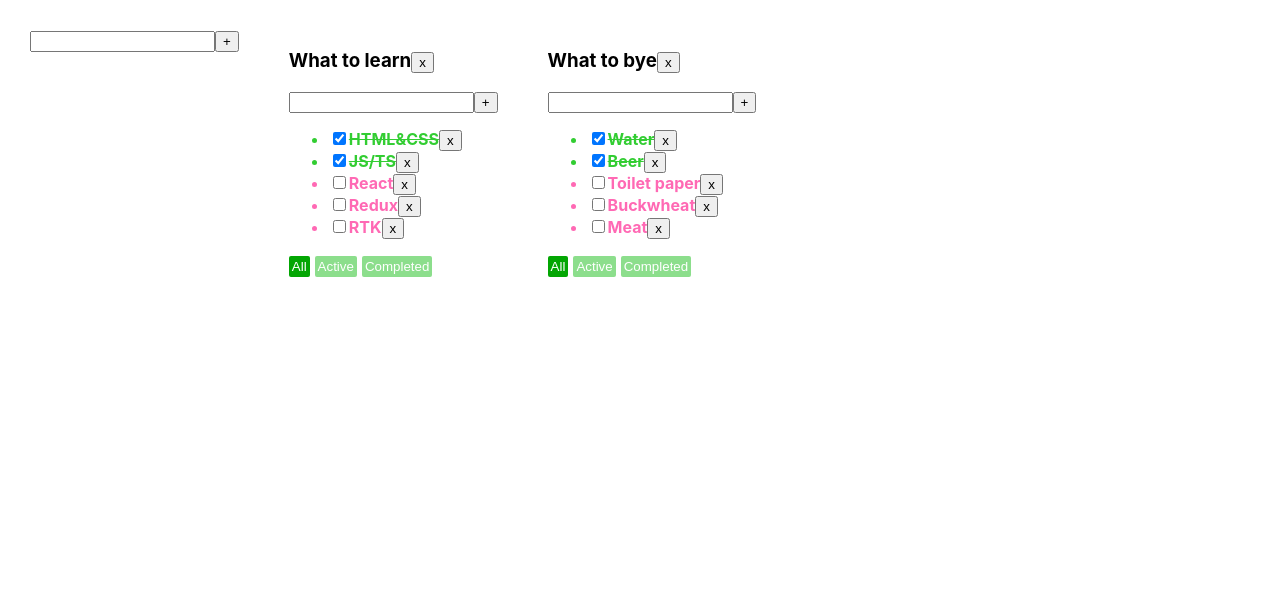
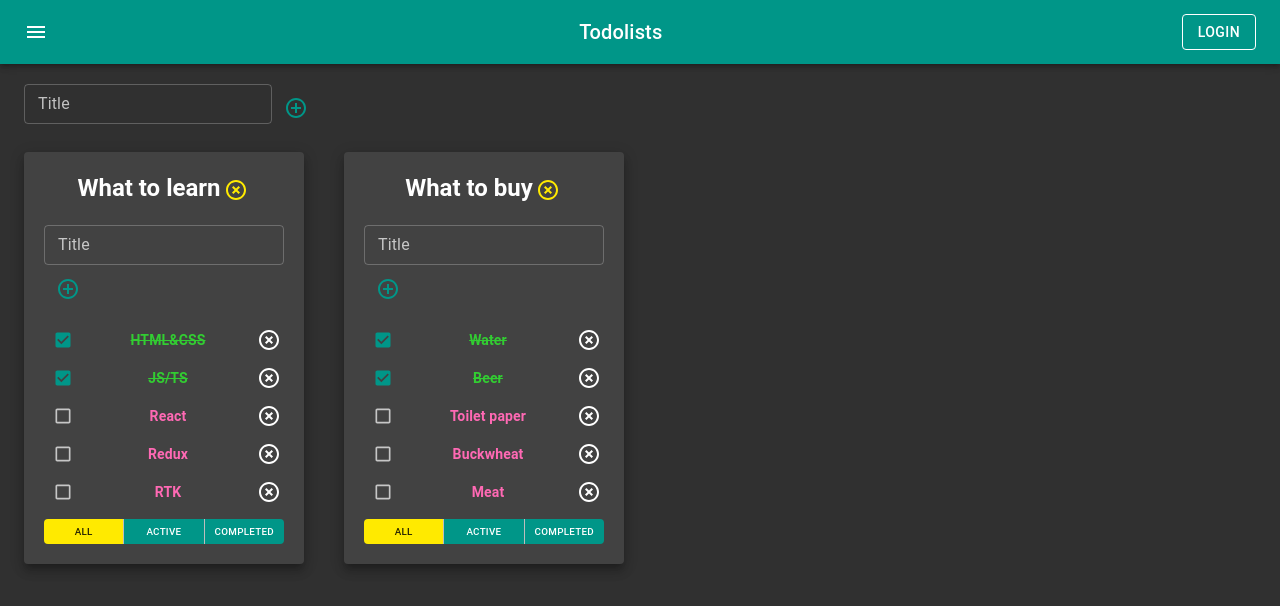
Before and after one commit to igor-minaev/it-incubator-todolist, a React (Create React App) app: page / in a window 1280 px wide. Shown: the top 606 px of the page. Built offline with nearby package versions, Linux system fonts and the light colour scheme.

Commit message:
add: lesson 7

```diff
--- a/package.json
+++ b/package.json
@@ -3,6 +3,8 @@
   "version": "0.1.0",
   "private": true,
   "dependencies": {
+    "@material-ui/core": "^4.12.4",
+    "@material-ui/icons": "^4.11.3",
     "@testing-library/jest-dom": "^4.2.4",
     "@testing-library/react": "^9.3.2",
     "@testing-library/user-event": "^7.1.2",
--- a/src/AddItemForm.tsx
+++ b/src/AddItemForm.tsx
@@ -1,10 +1,12 @@
 import React, {ChangeEvent, KeyboardEvent, useState} from 'react';
+import {IconButton, TextField} from "@material-ui/core";
+import {AddCircleOutline} from "@material-ui/icons";
 
 type AddItemFormPropsType = {
-    addItem: (title:string) => void
+    addItem: (title: string) => void
 }
 
-export const AddItemForm = (props:AddItemFormPropsType) => {
+export const AddItemForm = (props: AddItemFormPropsType) => {
     const [title, setTitle] = useState('')
     const [error, setError] = useState<boolean>(false)
     const onChangeSetLocalTitle = (e: ChangeEvent<HTMLInputElement>) => {
@@ -21,14 +23,21 @@ export const AddItemForm = (props:AddItemFormPropsType) => {
         }
         setTitle('')
     }
-    const errorMessage = error ? <div style={{fontWeight: 'bold', color: 'hotpink'}}>Title is required!</div> : null
+    /*const errorMessage = error ? <div style={{fontWeight: 'bold', color: 'hotpink'}}>Title is required!</div> : null*/
     return (
         <div>
-            <input className={error ? 'error' : ''}
-                   onChange={onChangeSetLocalTitle} value={title}
-                   onKeyDown={onEnterDownAddItem}/>
-            <button onClick={addItem}>+</button>
-            {errorMessage}
+            <TextField
+                variant={'outlined'}
+                onChange={onChangeSetLocalTitle} value={title}
+                onKeyDown={onEnterDownAddItem}
+                label={'Title'}
+                size={'small'}
+                error={error}
+                helperText={error && 'Title is required!'}
+            />
+            <IconButton onClick={addItem} color={'primary'}>
+                <AddCircleOutline/>
+            </IconButton>
         </div>
     );
 };
--- a/src/App.css
+++ b/src/App.css
@@ -1,11 +1,11 @@
-.App {
+/*.App {
     padding: 30px;
     display: flex;
 }
 
 .App > div {
     margin-right: 50px;
-}
+}*/
 
 .isDone {
     text-decoration: line-through;
@@ -18,7 +18,7 @@
     color: hotpink;
 }
 
-.btn {
+/*.btn {
     color: white;
     background-color: #8cde8c;
     cursor: pointer;
@@ -36,4 +36,4 @@
 .error {
     border: 2px solid hotpink;
     outline: none;
-}
+}*/
--- a/src/App.tsx
+++ b/src/App.tsx
@@ -3,6 +3,8 @@ import './App.css';
 import Todolist, {TaskType} from "./Todolist";
 import {v1} from "uuid";
 import {AddItemForm} from "./AddItemForm";
+import {AppBar, Button, Container, Grid, IconButton, Paper, Toolbar, Typography} from "@material-ui/core";
+import {Menu} from "@material-ui/icons";
 
 //data-> CRUD
 //create
@@ -31,7 +33,7 @@ function App() {
     const todolistId_2 = v1()
     const [todolists, setTodolists] = useState<Array<TodolistType>>([
         {id: todolistId_1, title: 'What to learn', filter: 'all'},
-        {id: todolistId_2, title: 'What to bye', filter: 'all'}
+        {id: todolistId_2, title: 'What to buy', filter: 'all'}
     ])
     const [tasks, setTasks] = useState<TaskStateType>({
         [todolistId_1]: [
@@ -118,8 +120,12 @@ function App() {
     const todolistComponents = todolists.map(tl => {
         const filteredTasks = getFilteredTasks(tasks[tl.id], tl.filter)
         return (
+            <Grid item key={tl.id}>
+                <Paper
+                    //variant={'outlined'}
+                    elevation={8}
+                    style={{width: '280px', padding: '20px'}}>
                     <Todolist
-                key={tl.id}
                         title={tl.title}
                         todolistId={tl.id}
                         filter={tl.filter}
@@ -133,13 +139,32 @@ function App() {
                         changeTodolistFilter={changeTodolistFilter}
                         changeTodolistTitle={changeTodolistTitle}
                     />
+                </Paper>
+            </Grid>
         )
     })
 
     return (
         <div className="App">
+            <AppBar position="static">
+                <Toolbar style={{justifyContent: "space-between"}}>
+                    <IconButton edge="start" color="inherit" aria-label="menu">
+                        <Menu/>
+                    </IconButton>
+                    <Typography variant="h6">
+                        Todolists
+                    </Typography>
+                    <Button color="inherit" variant={"outlined"}>Login</Button>
+                </Toolbar>
+            </AppBar>
+            <Container fixed>
+                <Grid container style={{padding: '20px 0'}}>
                     <AddItemForm addItem={addTodolist}/>
+                </Grid>
+                <Grid container spacing={5}>
                     {todolistComponents}
+                </Grid>
+            </Container>
         </div>
     );
 }
--- a/src/EditableSpan.tsx
+++ b/src/EditableSpan.tsx
@@ -1,4 +1,5 @@
 import React, {ChangeEvent, useState} from 'react';
+import {TextField} from "@material-ui/core";
 
 type EditableSpanPropsType = {
     title: string
@@ -20,7 +21,13 @@ export const EditableSpan = (props: EditableSpanPropsType) => {
     }
     return (
         isEditMode
-            ? <input value={title} onChange={onChangeSetLocalTitle} autoFocus onBlur={offEditMode}/>
+            ? <TextField
+                value={title}
+                onChange={onChangeSetLocalTitle}
+                autoFocus
+                onBlur={offEditMode}
+            />
             : <span onDoubleClick={onEditMode}>{props.title}</span>
-    );
+    )
+        ;
 };
--- a/src/Todolist.tsx
+++ b/src/Todolist.tsx
@@ -1,7 +1,9 @@
-import React, {useState, KeyboardEvent, ChangeEvent} from 'react';
+import React, {ChangeEvent} from 'react';
 import {FilterValuesType} from "./App";
 import {AddItemForm} from "./AddItemForm";
 import {EditableSpan} from "./EditableSpan";
+import {Button, ButtonGroup, Checkbox, IconButton, List, ListItem, Typography} from "@material-ui/core";
+import {HighlightOff} from "@material-ui/icons";
 
 export type TaskType = {
     id: string
@@ -29,15 +31,25 @@ const Todolist = (props: TodolistPropsType) => {
                 props.changeTaskTitle(t.id, title, props.todolistId)
             }
             return (
-                <li key={t.id} className={t.isDone ? 'isDone' : 'notIsDone'}>
-                    <input
-                        type="checkbox"
+                <ListItem
+                    style={{
+                        padding: '0px',
+                        justifyContent: 'space-between',
+                        textDecoration: t.isDone ? 'line-through' : 'none'
+                    }}
+                    key={t.id}
+                    className={t.isDone ? 'isDone' : 'notIsDone'}>
+                    <Checkbox
                         checked={t.isDone}
-                        onChange={changeTaskStatus}/>
-                    {/*<span>{t.title}</span>*/}
+                        onChange={changeTaskStatus}
+                        color={'primary'}
+                        size={'small'}
+                    />
                     <EditableSpan title={t.title} changeTitle={changeTaskTitle}/>
-                    <button onClick={removeTask}>x</button>
-                </li>
+                    <IconButton onClick={removeTask} size={'small'}>
+                        <HighlightOff/>
+                    </IconButton>
+                </ListItem>
             )
         })
         const addTask = (title: string) => {
@@ -46,27 +58,49 @@ const Todolist = (props: TodolistPropsType) => {
         const handlerCreator = (filter: FilterValuesType) => () => props.changeTodolistFilter(filter, props.todolistId)
 
         const removeTodolist = () => props.removeTodolist(props.todolistId)
-    const changeTodolistTitle=(title:string)=>{
-            props.changeTodolistTitle(title,props.todolistId)
-    }
+        const changeTodolistTitle = (title: string) => {
+            props.changeTodolistTitle(title, props.todolistId)
+        }
         return (
             <div>
-                <h3>
+                <Typography
+                    variant={'h5'}
+                    align={'center'}
+                    style={{fontWeight: 'bold', marginBottom: '20px'}}>
                     <EditableSpan title={props.title} changeTitle={changeTodolistTitle}/>
-                    <button onClick={removeTodolist}>x</button>
-                </h3>
+                    <IconButton onClick={removeTodolist} size={'small'} color={'secondary'}>
+                        <HighlightOff/>
+                    </IconButton>
+                </Typography>
                 <AddItemForm addItem={addTask}/>
-                {tasksList.length ? <ul>{tasksList}</ul> : <span>Your taskslist is empty!</span>}
+                {tasksList.length ? <List>{tasksList}</List> : <span>Your taskslist is empty!</span>}
                 <div>
-                    <button className={props.filter === 'all' ? 'btn active-btn' : 'btn'}
+                    <ButtonGroup
+                        fullWidth
+                        variant={'contained'}
+                        size={'small'}
+                        disableElevation>
+                        <Button
+                            color={props.filter === 'all' ? 'secondary' : "primary"}
+                            // style={{marginRight: '3px'}}
+                            //className={props.filter === 'all' ? 'btn active-btn' : 'btn'}
+                            style={{fontSize: '0.7em'}}
                             onClick={handlerCreator('all')}>All
-                    </button>
-                    <button className={props.filter === 'active' ? 'btn active-btn' : 'btn'}
+                        </Button>
+                        <Button
+                            color={props.filter === 'active' ? 'secondary' : "primary"}
+                            // style={{marginRight: '3px'}}
+                            //className={props.filter === 'active' ? 'btn active-btn' : 'btn'}
+                            style={{fontSize: '0.7em'}}
                             onClick={handlerCreator('active')}>Active
-                    </button>
-                    <button className={props.filter === 'completed' ? 'btn active-btn' : 'btn'}
+                        </Button>
+                        <Button
+                            color={props.filter === 'completed' ? 'secondary' : "primary"}
+                            //className={props.filter === 'completed' ? 'btn active-btn' : 'btn'}
+                            style={{fontSize: '0.7em'}}
                             onClick={handlerCreator('completed')}>Completed
-                    </button>
+                        </Button>
+                    </ButtonGroup>
                 </div>
             </div>
         )
--- a/src/index.tsx
+++ b/src/index.tsx
@@ -3,8 +3,24 @@ import ReactDOM from 'react-dom';
 import './index.css';
 import App from './App';
 import * as serviceWorker from './serviceWorker';
+import {createTheme} from '@material-ui/core/styles';
+import {ThemeProvider} from '@material-ui/core/styles';
+import {teal, yellow} from "@material-ui/core/colors";
+import {CssBaseline} from "@material-ui/core";
 
-ReactDOM.render(<App />,  document.getElementById('root'));
+const theme = createTheme({
+    palette: {
+        primary: teal,
+        secondary: yellow,
+        type: 'dark'
+    }
+})
+
+ReactDOM.render(
+    <ThemeProvider theme={theme}>
+        <CssBaseline/>
+        <App/>
+    </ThemeProvider>, document.getElementById('root'));
 
 // If you want your app to work offline and load faster, you can change
 // unregister() to register() below. Note this comes with some pitfalls.
```
Also changed, not shown: 1 other file (tests, documents, lock files or other folders). Lines whose indentation alone changed are shown as unchanged.
